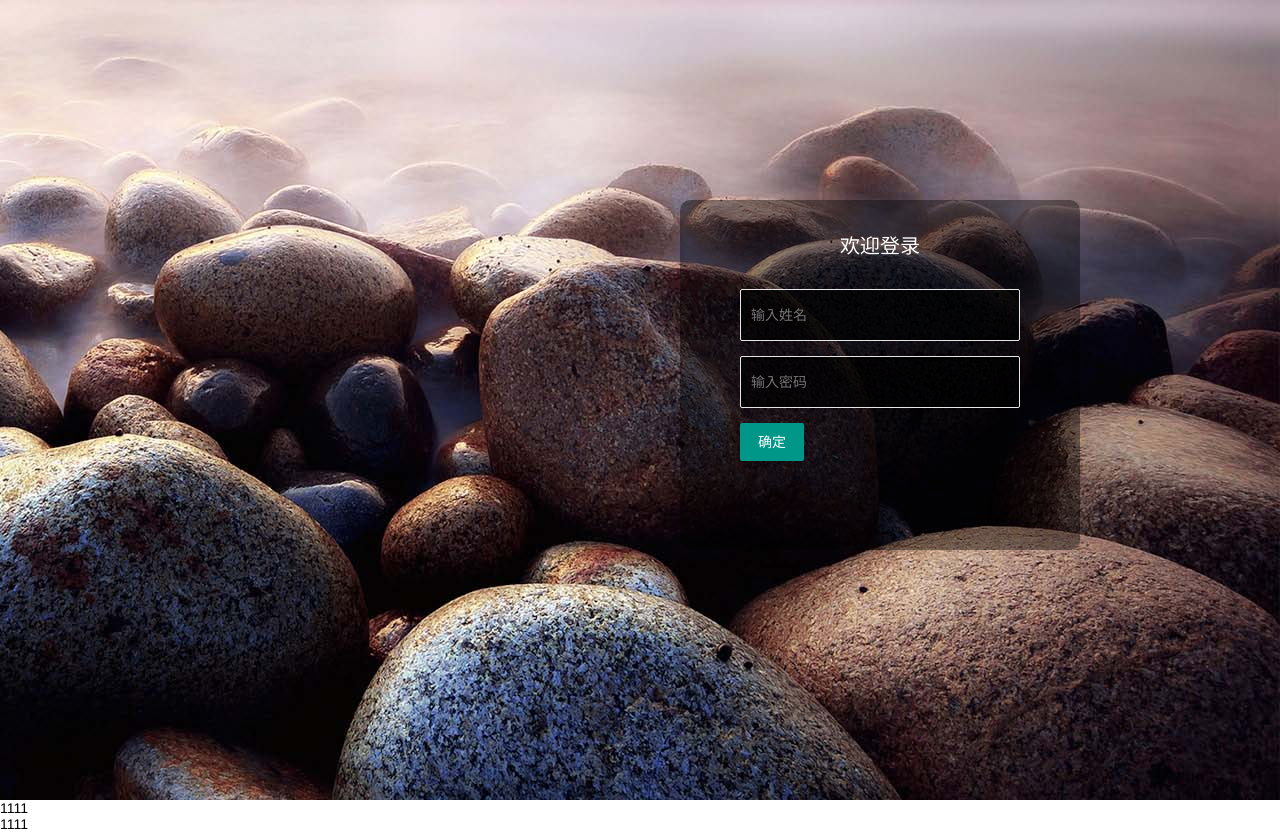
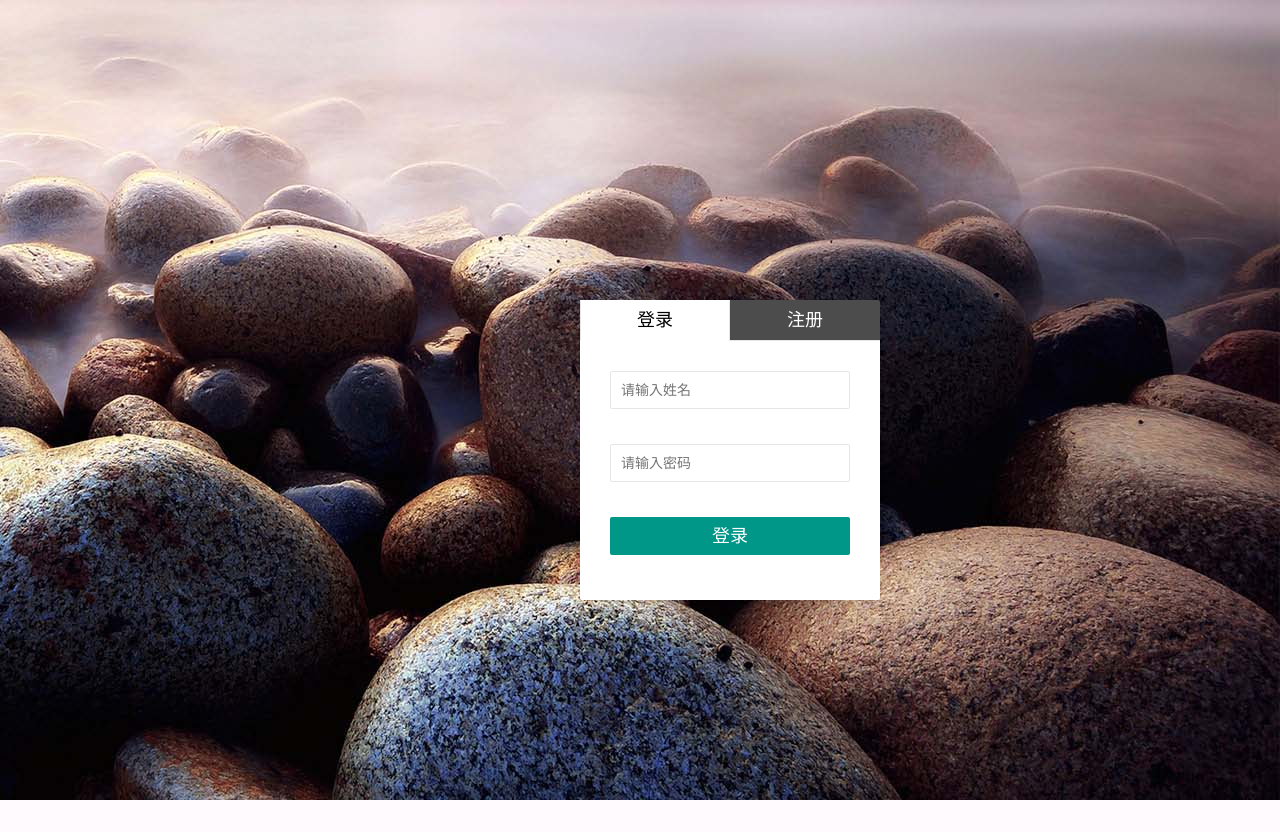
Before and after one commit to FFFfengfengfeng/Claims, a PHP site: page /Claims/application/index/view/login/index.html in a window 1280 px wide. After the commit the page ends 800 px from the top, so only its background shows below. Run offline with PHP 8.4, Linux system fonts and the light colour scheme; some libraries are stand-ins or nearby versions.

Commit message:
添加权限

```diff
--- a/application/config.php
+++ b/application/config.php
@@ -83,13 +83,13 @@ return [
     // pathinfo分隔符
     'pathinfo_depr'          => '/',
     // URL伪静态后缀
-    'url_html_suffix'        => 'html',
+    'url_html_suffix'        => '',
     // URL普通方式参数 用于自动生成
     'url_common_param'       => true,
     // URL参数方式 0 按名称成对解析 1 按顺序解析
     'url_param_type'         => 0,
     // 是否开启路由
-    'url_route_on'           => true,
+    'url_route_on'           => false,
     // 路由使用完整匹配
     'route_complete_match'   => false,
     // 路由配置文件（支持配置多个）
@@ -97,7 +97,7 @@ return [
     // 是否强制使用路由
     'url_route_must'         => false,
     // 域名部署
-    'url_domain_deploy'      => false,
+    'url_domain_deploy'      => true,
     // 域名根，如thinkphp.cn
     'url_domain_root'        => '',
     // 是否自动转换URL中的控制器和操作名
--- a/application/index/view/index/damage.html
+++ b/application/index/view/index/damage.html
@@ -21,7 +21,7 @@
         <div class="layui-form-mid layui-word-aux">{$case.employee_name}</div>
     </div>
     <div class="layui-form-item">
-        <label class="layui-form-label">定损员</label>
+        <label class="layui-form-label">定损金额</label>
         <div class="layui-input-block">
             <input type="number" name="amount" required  lay-verify="required" placeholder="请输入定损金额" autocomplete="off" class="layui-input">
         </div>
--- a/application/index/view/login/index.html
+++ b/application/index/view/login/index.html
@@ -11,41 +11,67 @@
         }
     </style>
 </head>
-<body>
-    <div class="login">
-        <div class="login-box">
-            <p class="login-heading">欢迎登录</p>
-            <form>
+<body class="login">
+    <div class="layui-tab layui-tab-card">
+        <ul class="layui-tab-title">
+            <li class="layui-this">登录</li>
+            <li>注册</li>
+        </ul>
+        <div class="layui-tab-content" style="height: 100px;">
+            <div class="layui-tab-item layui-show">
+                <form class="layui-form" action="">
                     <div class="layui-form-item">
-                    <input type="text" name="user_name" required lay-verify="required" id="user_name" placeholder="输入姓名" autocomplete="off" class="layui-input">
+                        <div class="layui-input-inline">
+                            <input type="text" name="user_name" id="Login_Name" autocomplete="off" placeholder="请输入姓名" class="layui-input">
+                        </div>
                     </div>
                     <div class="layui-form-item">
-                    <input type="password" name="user_password" required lay-verify="required" id="user_password" placeholder="输入密码" class="layui-input">
+                        <div class="layui-input-inline">
+                            <input type="password" name="user_password" id="Login_Password" autocomplete="off"  placeholder="请输入密码" class="layui-input">
                         </div>
-                <button class="layui-btn" lay-submit lay-filter="formDemo" id="submit_login">确定</button>
+                    </div>
+                    <div class="layui-form-item">
+                        <div class="layui-input-inline text-center">
+                            <button class="layui-btn" lay-submit lay-filter="formDemo" id="Login_Btn">登录</button>
+                        </div>
+                    </div>
+                </form>
+            </div>
+            <div class="layui-tab-item">
+                <form class="layui-form" action="">
+                    <div class="layui-form-item">
+                        <div class="layui-input-inline">
+                            <input type="text" id="Register_Name"  required  lay-verify="required" placeholder="请输入姓名" autocomplete="off" class="layui-input">
+                        </div>
+                    </div>
+                    <div class="layui-form-item">
+                        <div class="layui-input-inline">
+                            <input type="password" id="Register_Password"  required  lay-verify="required" placeholder="请输入密码" autocomplete="off" class="layui-input">
+                        </div>
+                    </div>
+                    <div class="layui-form-item">
+                        <div class="layui-input-inline text-center">
+                            <button class="layui-btn" lay-submit lay-filter="formDemo" id="Register_Btn">注册</button>
+                        </div>
+                    </div>
                 </form>
             </div>
         </div>
-    <div class="toast success clearfix">
-        <p >1111</p>
-        <a href="javascript:;" class="fa fa-close"></a>
-    </div>
-    <div class="toast error clearfix">
-        <p>1111</p>
-        <a href="javascript:;" class="fa fa-close"></a>
     </div>
     <script src="__ROOT__/static/js/jquery-3.2.1.min.js"></script>
-    <script src="__ROOT__/static/js/main.js"></script>
+    <script src="__ROOT__/static/layui.all.js"></script>
     <script>
+        layui.use('element', function(){
+            var element = layui.element;
+        });
         function isEmpty(str) {
             return (str === '') ? true : false;
         }
-        $('#submit_login').on('click', function (e) {
+        $('body').on('click', '#Login_Btn', function (e) {
             e.preventDefault();
             e.stopPropagation();
-
-            var user_name     = $('#user_name').val(),
-                user_password = $('#user_password').val();
+            var user_name     = $('#Login_Name').val(),
+                user_password = $('#Login_Password').val();
 
             if (!isEmpty(user_name) && !isEmpty(user_password)) {
                 $.ajax({
@@ -60,24 +86,46 @@
                         if (res.success === '1') {
                             window.location.href = "{:url('/index')}";
                         } else {
-                            $.toast({
-                                type: 'error',
-                                message: res.message
-                            });
+                            layer.msg(res.message);
                         }
                     }
                 });
             } else if (isEmpty(user_name)) {
-                $.toast({
-                    type: 'error',
-                    message: '请输入姓名'
+                layer.msg('请输入姓名');
+            } else {
+                layer.msg('请输入密码');
+            }
+            return false;
+        })
+        $('body').on('click', '#Register_Btn', function (e) {
+            e.preventDefault();
+            e.stopPropagation();
+            var user_name     = $('#Register_Name').val(),
+                user_password = $('#Register_Password').val();
+
+            if (!isEmpty(user_name) && !isEmpty(user_password)) {
+                $.ajax({
+                    url: "{:url('login/register')}",
+                    data: {
+                        user_name    : user_name,
+                        user_password: user_password,
+                    },
+                    dataType: 'json',
+                    method: 'post',
+                    success: function (res) {
+                        if (res.success === '1') {
+                            layer.msg(res.message);
+                        } else {
+                            layer.msg(res.message);
+                        }
+                    }
                 });
+            } else if (isEmpty(user_name)) {
+                layer.msg('请输入姓名');
             } else {
-                $.toast({
-                    type: 'error',
-                    message: '请输入密码'
-                });
+                layer.msg('请输入密码');
             }
+            return false;
         })
     </script>
 </body>
--- a/public/static/css/main.css
+++ b/public/static/css/main.css
@@ -21,34 +21,39 @@
     background: url("../images/login_bg.jpg") no-repeat 100% 100%;
     position: relative;
 }
-.login-box{
+.login .layui-tab{
+    margin: 0;
     position: absolute;
-    width: 400px;
-    height: 350px;
-    border-radius: 10px;
-    background-color: rgba(0, 0, 0, .4);
-    top: 200px;
-    right: 200px;
+    width: 300px;
+    height: 300px;
+    background-color: #FFF;
+    right: 400px;
+    top: 300px;
+    border: none;
+}
+.login .layui-tab-title{
+    background-color: transparent;
+}
+.login .layui-tab-title li{
+    width: 50%;
+    margin: 0;
     box-sizing: border-box;
-    padding: 30px;
+    color: #FFF;
+    background-color: rgba(0,0,0,.7);
+    font-size: 18px;
 }
-.login-heading{
-    font-size: 20px;
-    text-align: center;
-    color: #FFFFFF;
+.login .layui-tab-card>.layui-tab-title .layui-this{
+    color: #000;
 }
-.login-box form{
-    padding: 30px;
+.login .layui-input-inline{
+    width: 100%;
+    margin-bottom: 20px;
 }
-.login-box input{
-    padding: 25px 10px;
-    background-color: rgba(0, 0, 0, .7);
-    color: #FFFFFF;
+.login .layui-tab-item{
+    padding: 20px;
 }
-.login-box .form-group{
-    margin-bottom: 30px;
-}
-.login-box .btn{
+.login .layui-btn{
+    width: 100%;
     font-size: 18px;
 }
 .layui-form{
```
Also changed, not shown: application/index/controller/Base.php (+6 -6 lines), application/index/controller/Index.php (+13 -7 lines), application/index/controller/Login.php (+30 -2 lines), application/index/view/layout.html (+12 -8 lines), claims.sql (+11 -8 lines). Lines whose indentation alone changed are shown as unchanged.
